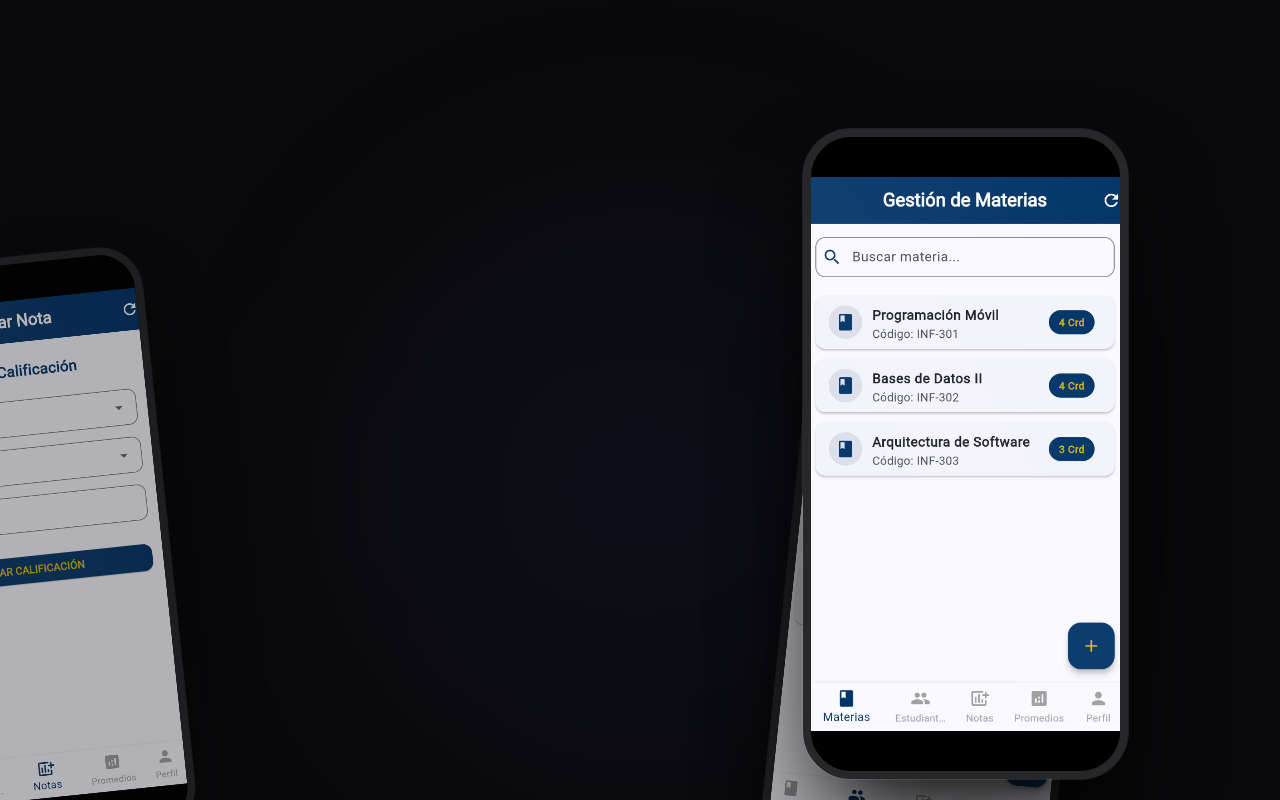
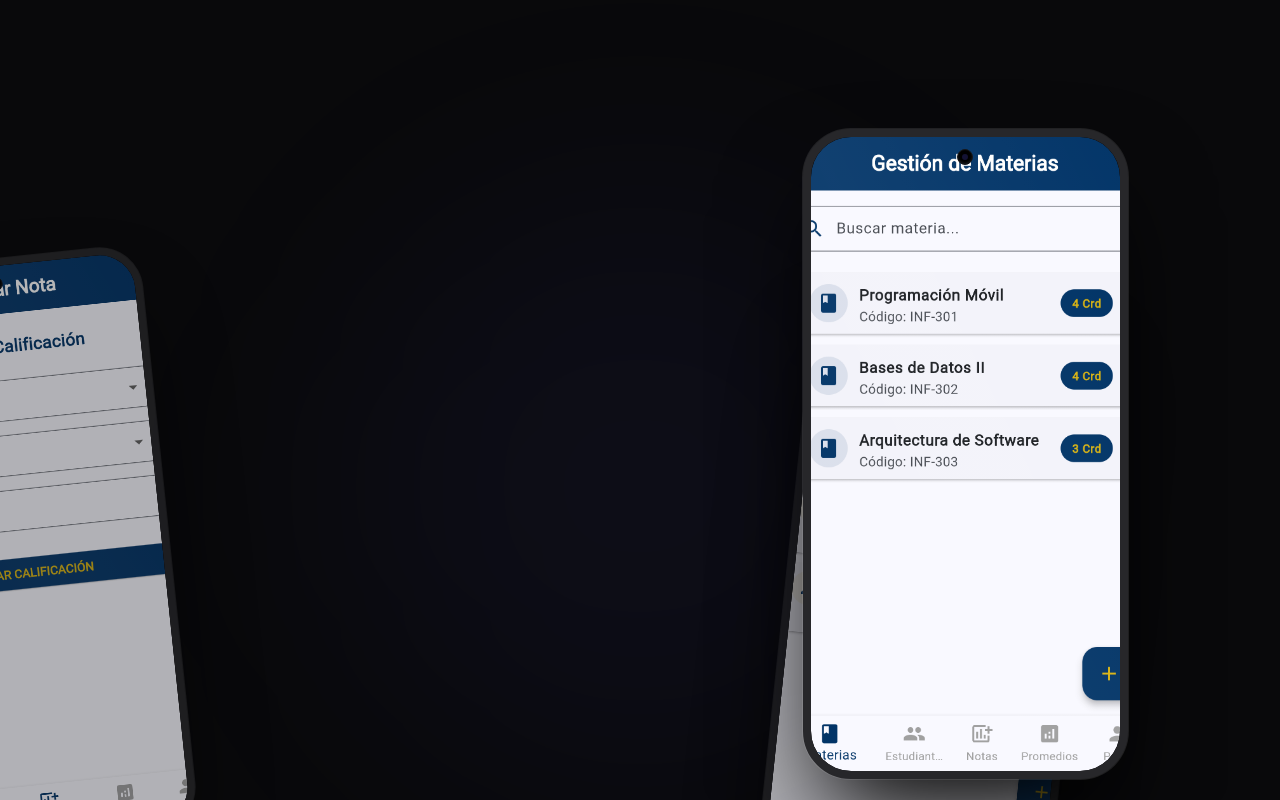
Before and after one commit to Axl07s/portfolio-axel, a React (Vite) app: page /project/puce-connect-hub in a window 1280 px wide. Shown: the part 1060-1860 px from the top of the page. Built offline with nearby package versions, Linux system fonts and the light colour scheme.

Commit message:
style: use modern punch-hole device frame for puce connect

```diff
--- a/src/components/project-layouts/EditorialLayout.tsx
+++ b/src/components/project-layouts/EditorialLayout.tsx
@@ -2,7 +2,7 @@ import type { PersonalProject } from '../../data/personalProjectsData';
 import { ArrowRight, GitBranch, Smartphone, WifiOff } from 'lucide-react';
 
 export function EditorialLayout({ project }: { project: PersonalProject }) {
-  // Enhanced Mobile frame with minimalist bezel (No Notch)
+  // Enhanced Mobile frame with modern punch-hole design
   const MobileFrame = ({ title, className = "", imagePath = "" }: { title: string, className?: string, imagePath?: string }) => (
     <div className={`relative flex-shrink-0 border-zinc-800 border-[8px] bg-zinc-950 rounded-[2.5rem] md:rounded-[3rem] h-[550px] md:h-[650px] w-[275px] md:w-[325px] shadow-[0_50px_100px_-20px_rgba(0,0,0,1)] overflow-hidden ring-1 ring-white/10 flex flex-col ${className}`}>
 
@@ -10,16 +10,15 @@ export function EditorialLayout({ project }: { project: PersonalProject }) {
       <div className="absolute -right-[14px] top-[120px] w-[6px] h-12 bg-zinc-800 rounded-r-md border-y border-r border-zinc-700"></div>
       <div className="absolute -right-[14px] top-[180px] w-[6px] h-20 bg-zinc-800 rounded-r-md border-y border-r border-zinc-700"></div>
 
-      {/* Top Bezel (Speaker) */}
-      <div className="absolute top-4 inset-x-0 flex justify-center z-20">
-          <div className="w-16 h-1.5 bg-zinc-900 rounded-full shadow-inner border border-zinc-800"></div>
+      {/* Punch-hole Camera */}
+      <div className="absolute top-3 inset-x-0 flex justify-center z-30 pointer-events-none">
+          <div className="w-4 h-4 bg-black rounded-full shadow-[inset_0_-1px_2px_rgba(255,255,255,0.1)] border border-zinc-900 flex items-center justify-center">
+             <div className="w-1.5 h-1.5 bg-indigo-900/40 rounded-full"></div>
+          </div>
       </div>
 
-      {/* Fake Bezel Margin */}
-      <div className="w-full h-10 bg-black shrink-0 relative z-20"></div>
-
       {/* Screen Content */}
-      <div className="relative w-full h-full flex flex-col items-center justify-center bg-zinc-900 overflow-hidden z-10">
+      <div className="absolute inset-0 flex flex-col items-center justify-center bg-zinc-900 overflow-hidden z-10 rounded-[2rem] md:rounded-[2.5rem]">
         {imagePath ? (
           <img src={imagePath} alt={title} className="absolute inset-0 w-full h-full object-cover object-top" />
         ) : (
@@ -33,9 +32,6 @@ export function EditorialLayout({ project }: { project: PersonalProject }) {
         {/* Screen Glare effect */}
         <div className="absolute inset-0 bg-gradient-to-tr from-white/0 via-white/5 to-white/0 pointer-events-none z-30"></div>
       </div>
-
-      {/* Bottom Bezel Margin */}
-      <div className="w-full h-10 bg-black shrink-0 mt-auto relative z-20"></div>
     </div>
   );
 
```
